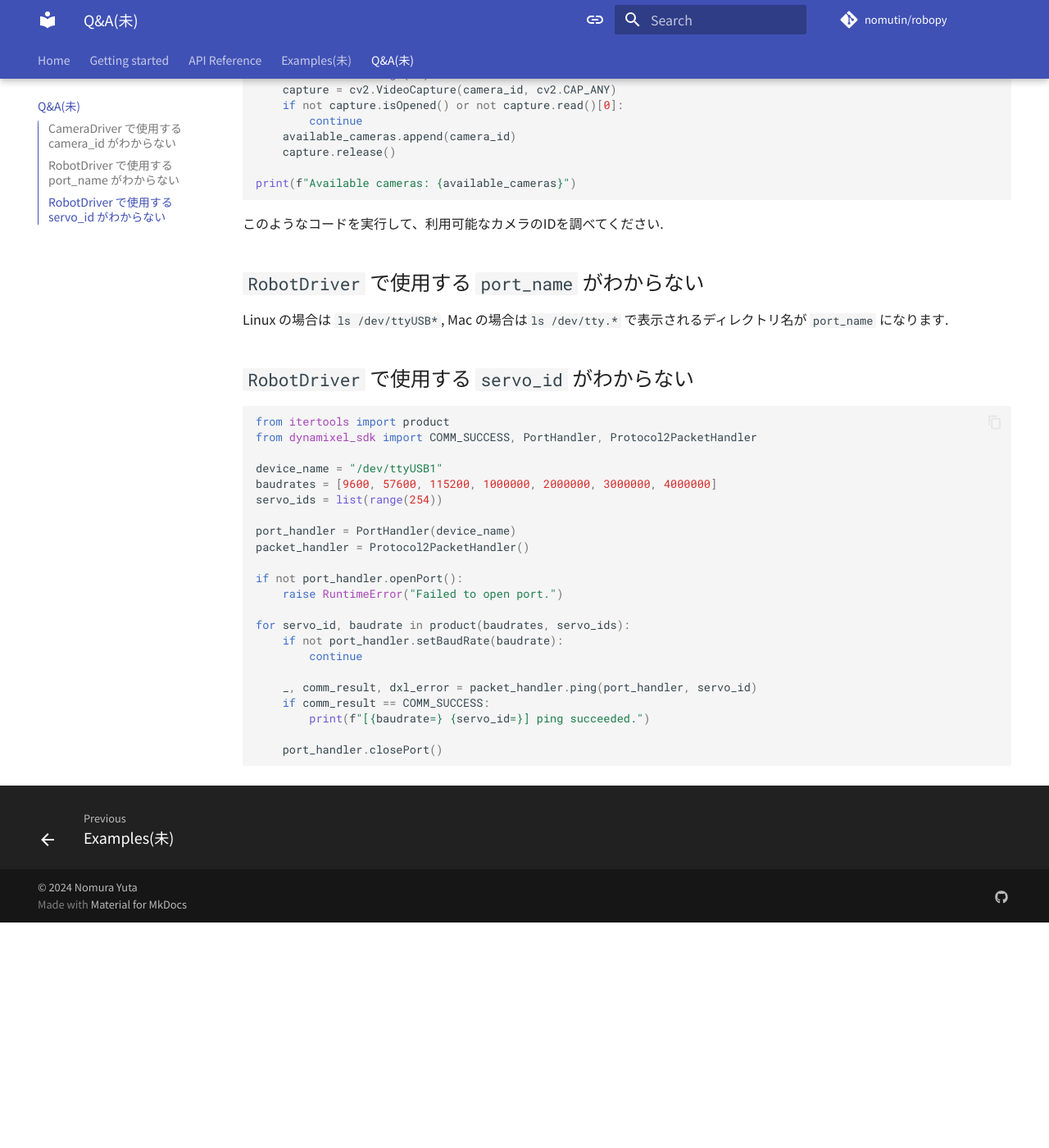
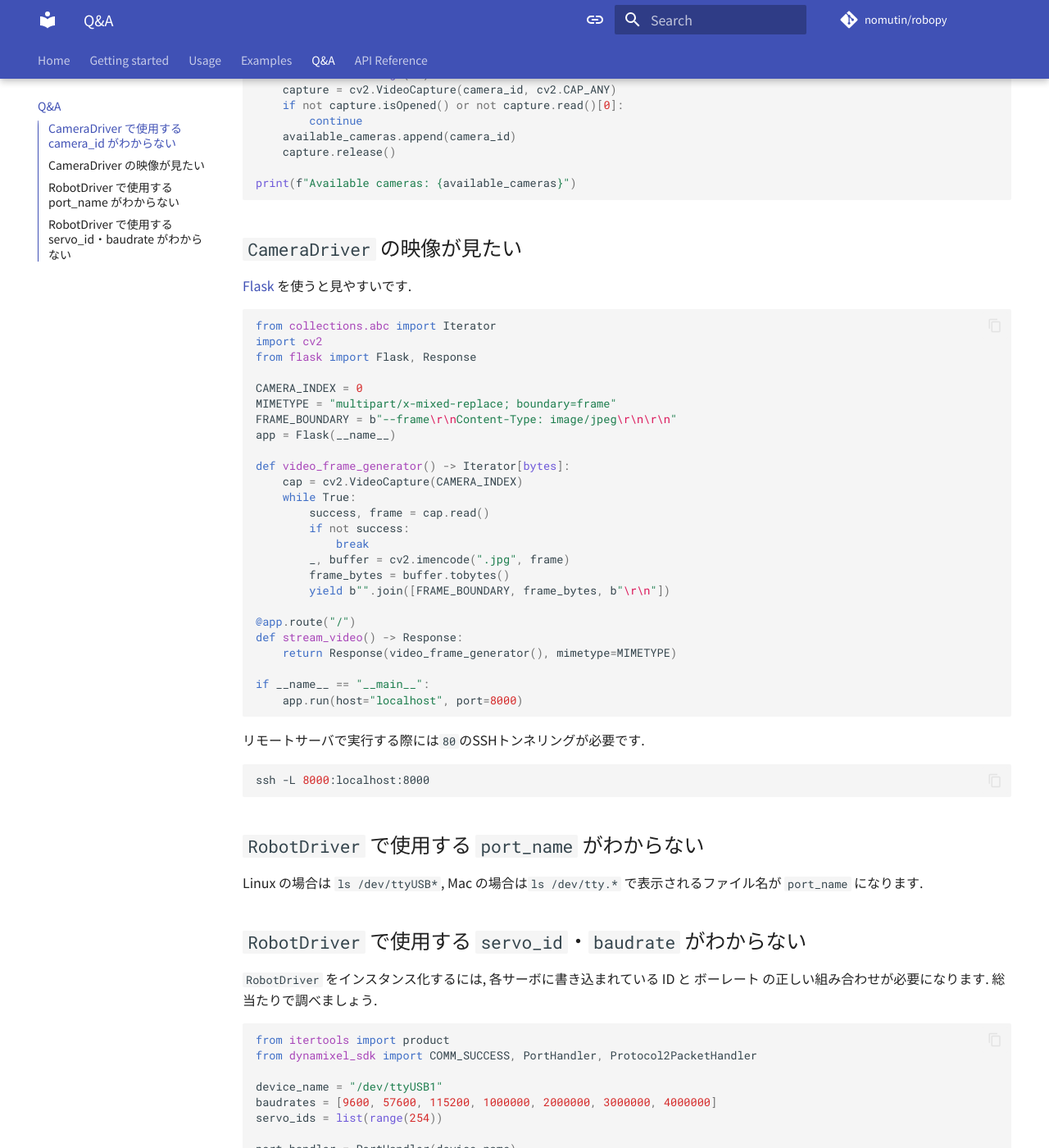
Before and after one commit to nomutin/robopy, an MkDocs documentation site: the page built from docs/qa.md, in a window 1280 px wide and 1400 px high, scrolled down 352 px. Shown: the whole window at 82% size. Built offline with MkDocs 1.6.1 and Material for MkDocs 9.7.7, drawn with Linux system fonts in a browser that asks for light colours; comment, search, counter and statistics services are not loaded; before the commit the page ends 1477 px from its top, so only the background shows below that; some of the changed text lies outside the part shown.

Commit message:
[doc] Add documents

````diff
--- a/docs/qa.md
+++ b/docs/qa.md
@@ -20,13 +20,52 @@ for camera_id in range(20):
 print(f"Available cameras: {available_cameras}")
 ```
 
-このようなコードを実行して、利用可能なカメラのIDを調べてください.
+## `CameraDriver` の映像が見たい
+
+[Flask](https://flask.palletsprojects.com/en/3.0.x/) を使うと見やすいです.
+
+```python
+from collections.abc import Iterator
+import cv2
+from flask import Flask, Response
+
+CAMERA_INDEX = 0
+MIMETYPE = "multipart/x-mixed-replace; boundary=frame"
+FRAME_BOUNDARY = b"--frame\r\nContent-Type: image/jpeg\r\n\r\n"
+app = Flask(__name__)
+
+def video_frame_generator() -> Iterator[bytes]:
+    cap = cv2.VideoCapture(CAMERA_INDEX)
+    while True:
+        success, frame = cap.read()
+        if not success:
+            break
+        _, buffer = cv2.imencode(".jpg", frame)
+        frame_bytes = buffer.tobytes()
+        yield b"".join([FRAME_BOUNDARY, frame_bytes, b"\r\n"])
+
+@app.route("/")
+def stream_video() -> Response:
+    return Response(video_frame_generator(), mimetype=MIMETYPE)
+
+if __name__ == "__main__":
+    app.run(host="localhost", port=8000)
+```
+
+リモートサーバで実行する際には`80`のSSHトンネリングが必要です.
+
+```sh
+ssh -L 8000:localhost:8000
+```
 
 ## `RobotDriver` で使用する `port_name` がわからない
 
-Linux の場合は `ls /dev/ttyUSB*`, Mac の場合は`ls /dev/tty.*` で表示されるディレクトリ名が `port_name` になります.
+Linux の場合は `ls /dev/ttyUSB*`, Mac の場合は`ls /dev/tty.*` で表示されるファイル名が `port_name` になります.
 
-## `RobotDriver` で使用する `servo_id` がわからない
+## `RobotDriver` で使用する `servo_id`・`baudrate` がわからない
+
+`RobotDriver` をインスタンス化するには, 各サーボに書き込まれている ID と ボーレート の正しい組み合わせが必要になります.
+総当たりで調べましょう.
 
 ```python
 from itertools import product
--- a/mkdocs.yml
+++ b/mkdocs.yml
@@ -75,13 +75,14 @@ markdown_extensions:
 nav:
   - Home: index.md
   - Getting started: getting-started.md
+  - Usage: usage.md
+  - Examples: examples.md
+  - Q&A: qa.md
   - API Reference:
     - control_table.py: api/control-table.md
     - dynamixel.py: api/dynamixel.md
     - robot.py: api/robot.md
     - camera.py: api/camera.md
-  - Examples(未): examples.md
-  - Q&A(未): qa.md
 
 extra:
   social:
````
Also changed, not shown: docs/examples.md (+4 -2 lines), docs/usage.md (added, +1 -0 lines).
